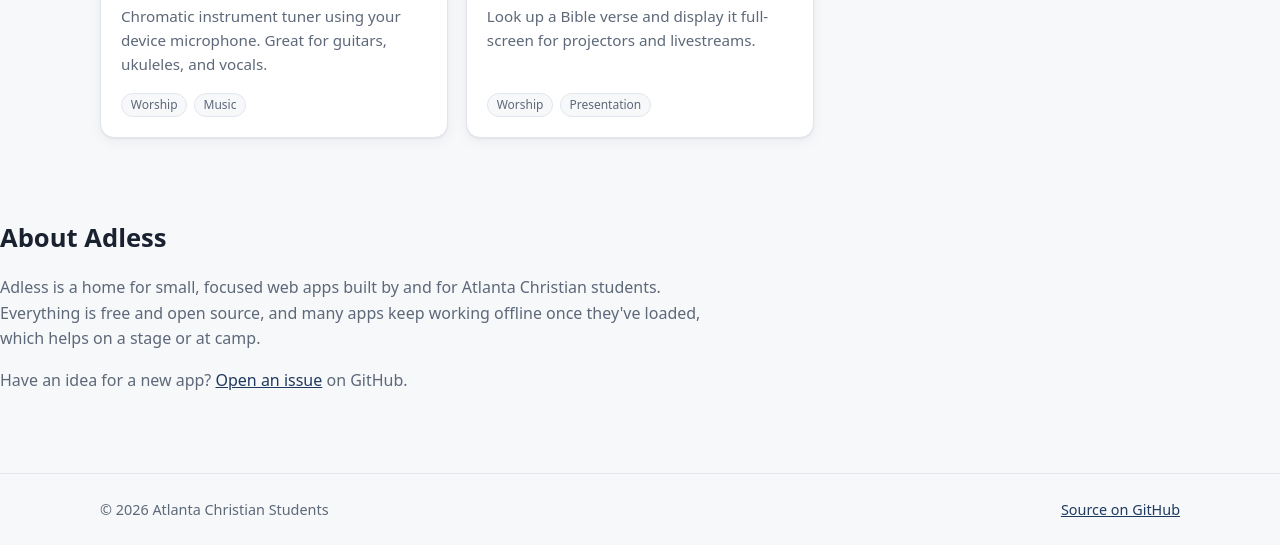
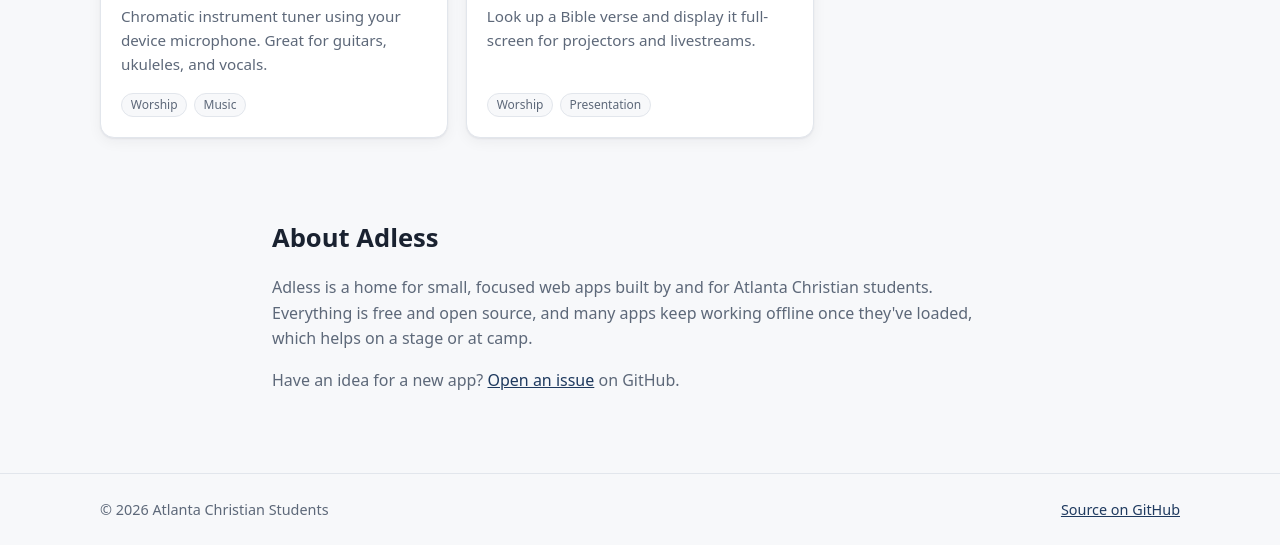
Before and after one commit to atlantachristianstudents/acswebapps, a plain HTML site: page index.html in a window 1280 px wide. Shown: the part 682-1227 px from the top of the page. Drawn offline with Linux system fonts and the light colour scheme.

Commit message:
quick-push

```diff
--- a/index.html
+++ b/index.html
@@ -40,7 +40,7 @@
       <p id="empty" class="empty" hidden>No apps match that search. Try a different word or choose All.</p>
     </section>
 
-    <section id="about" class="about">
+    <section id="about" class="wrap about">
       <h2>About Adless</h2>
       <p>Adless is a home for small, focused web apps built by and for Atlanta Christian students. Everything is free and open source, and many apps keep working offline once they've loaded, which helps on a stage or at camp.</p>
       <p>Have an idea for a new app? <a href="https://github.com/atlantachristianstudents/adless/issues" target="_blank" rel="noopener">Open an issue</a> on GitHub.</p>
```
